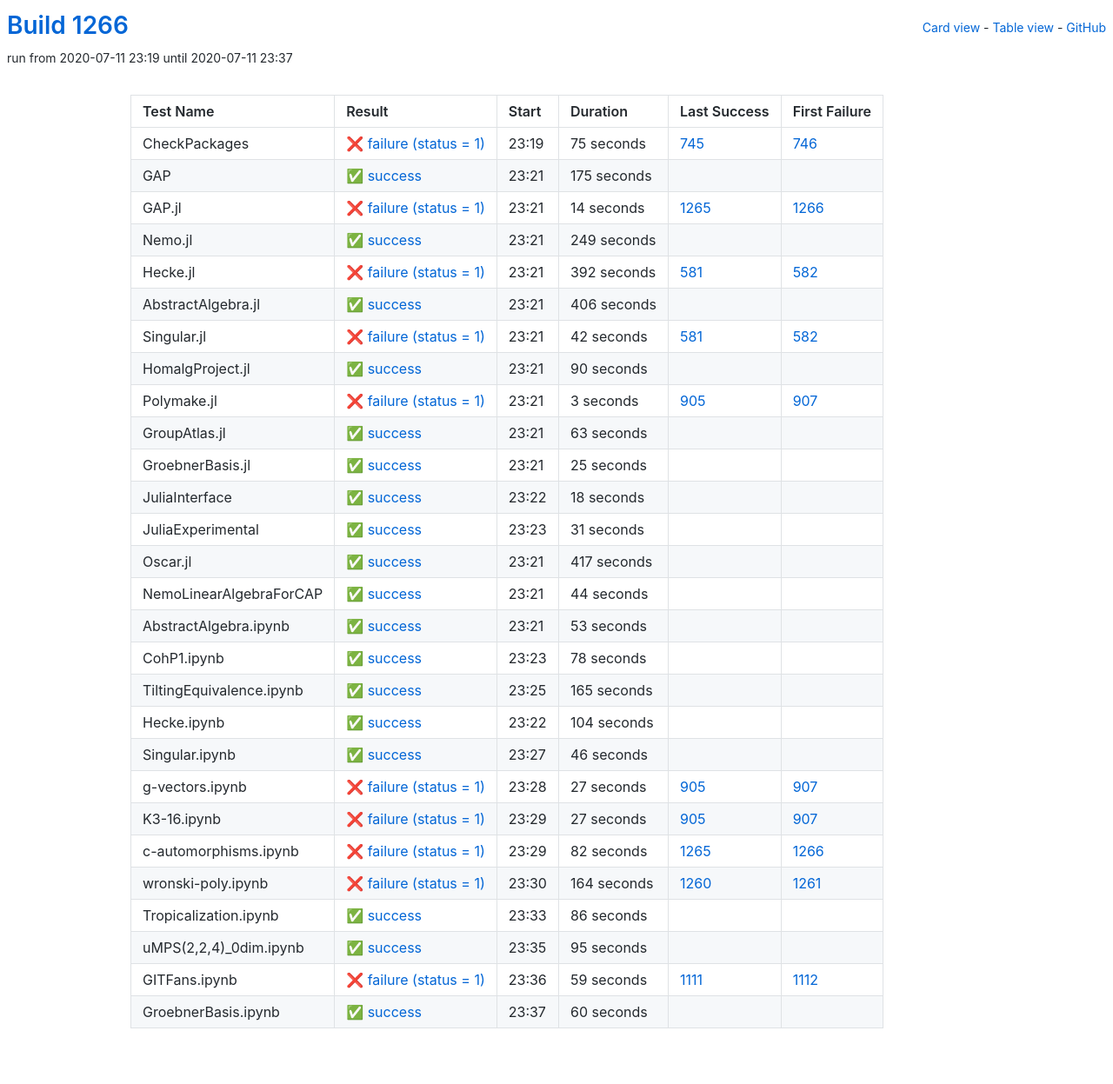
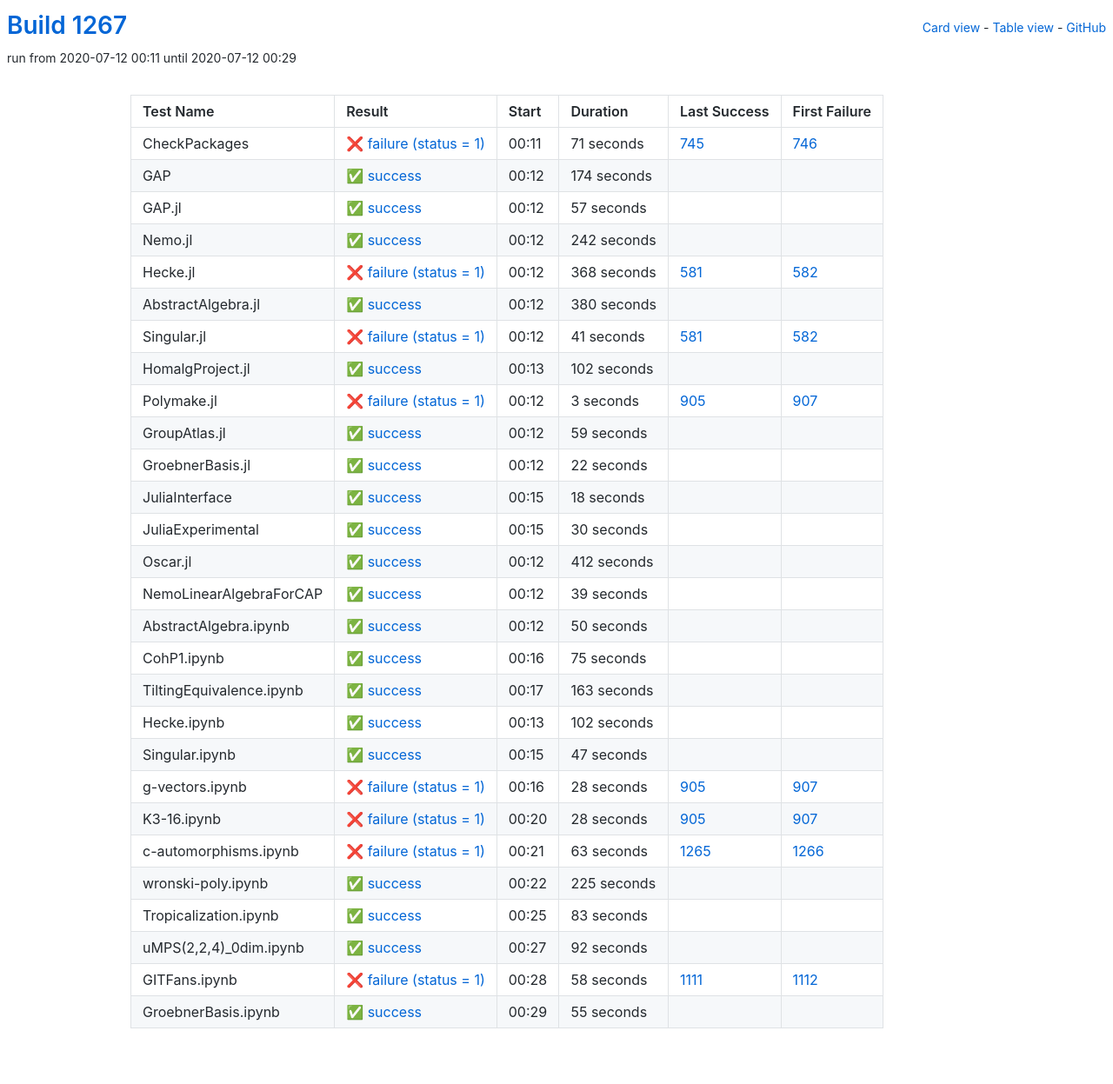
Before and after one commit to oscar-system/oscar-ci-status-1.4, a Jekyll site: the page built from table.html, in a window 1280 px wide. Shown: the whole page at 87% size. Built offline with Jekyll 4.4.1, drawn with Linux system fonts in a browser that asks for light colours.

Commit message:
Build #1267

```diff
--- a/_data/ci.yml
+++ b/_data/ci.yml
@@ -1,6 +1,6 @@
 ---
-build: 1266
-build_url: https://oscarci.mathematik.uni-kl.de/job/oscar-julia-1.4/1266/
+build: 1267
+build_url: https://oscarci.mathematik.uni-kl.de/job/oscar-julia-1.4/1267/
 job: oscar-julia-1.4
 organization: oscar-system
 repo: oscar-ci-status-1.4
@@ -8,104 +8,104 @@ repourl: https://github.com/oscar-system/oscar-ci-status-1.4
 tests:
 - name: CheckPackages
   id: checkpackages
-  log: https://oscarci.mathematik.uni-kl.de/job/oscar-julia-1.4/1266/artifact/logs/build-1266/CheckPackages.log
-  start: 2020-07-11 23:19
+  log: https://oscarci.mathematik.uni-kl.de/job/oscar-julia-1.4/1267/artifact/logs/build-1267/CheckPackages.log
+  start: 2020-07-12 00:11
   success: false
   exitcode: 1
   status: failure
-  duration: 75
+  duration: 71
   last_success: 745
   last_success_url: https://oscarci.mathematik.uni-kl.de/job/oscar-julia-1.4/745/
   first_failure: 746
   first_failure_url: https://oscarci.mathematik.uni-kl.de/job/oscar-julia-1.4/746/
 - name: GAP
   id: gap
-  log: https://oscarci.mathematik.uni-kl.de/job/oscar-julia-1.4/1266/artifact/logs/build-1266/GAP.log
-  start: 2020-07-11 23:21
+  log: https://oscarci.mathematik.uni-kl.de/job/oscar-julia-1.4/1267/artifact/logs/build-1267/GAP.log
+  start: 2020-07-12 00:12
   success: true
   exitcode: 0
   status: success
-  duration: 175
+  duration: 174
   last_success: false
   last_success_url:
   first_failure: false
   first_failure_url:
 - name: GAP.jl
   id: gap-jl
-  log: https://oscarci.mathematik.uni-kl.de/job/oscar-julia-1.4/1266/artifact/logs/build-1266/GAP.jl.log
-  start: 2020-07-11 23:21
-  success: false
-  exitcode: 1
-  status: failure
-  duration: 14
-  last_success: 1265
-  last_success_url: https://oscarci.mathematik.uni-kl.de/job/oscar-julia-1.4/1265/
-  first_failure: 1266
-  first_failure_url: https://oscarci.mathematik.uni-kl.de/job/oscar-julia-1.4/1266/
-- name: Nemo.jl
-  id: nemo-jl
-  log: https://oscarci.mathematik.uni-kl.de/job/oscar-julia-1.4/1266/artifact/logs/build-1266/Nemo.jl.log
-  start: 2020-07-11 23:21
+  log: https://oscarci.mathematik.uni-kl.de/job/oscar-julia-1.4/1267/artifact/logs/build-1267/GAP.jl.log
+  start: 2020-07-12 00:12
   success: true
   exitcode: 0
   status: success
-  duration: 249
+  duration: 57
+  last_success: false
+  last_success_url:
+  first_failure: false
+  first_failure_url:
+- name: Nemo.jl
+  id: nemo-jl
+  log: https://oscarci.mathematik.uni-kl.de/job/oscar-julia-1.4/1267/artifact/logs/build-1267/Nemo.jl.log
+  start: 2020-07-12 00:12
+  success: true
+  exitcode: 0
+  status: success
+  duration: 242
   last_success: false
   last_success_url:
   first_failure: false
   first_failure_url:
 - name: Hecke.jl
   id: hecke-jl
-  log: https://oscarci.mathematik.uni-kl.de/job/oscar-julia-1.4/1266/artifact/logs/build-1266/Hecke.jl.log
-  start: 2020-07-11 23:21
+  log: https://oscarci.mathematik.uni-kl.de/job/oscar-julia-1.4/1267/artifact/logs/build-1267/Hecke.jl.log
+  start: 2020-07-12 00:12
   success: false
   exitcode: 1
   status: failure
-  duration: 392
+  duration: 368
   last_success: 581
   last_success_url: https://oscarci.mathematik.uni-kl.de/job/oscar-julia-1.4/581/
   first_failure: 582
   first_failure_url: https://oscarci.mathematik.uni-kl.de/job/oscar-julia-1.4/582/
 - name: AbstractAlgebra.jl
   id: abstractalgebra-jl
-  log: https://oscarci.mathematik.uni-kl.de/job/oscar-julia-1.4/1266/artifact/logs/build-1266/AbstractAlgebra.jl.log
-  start: 2020-07-11 23:21
+  log: https://oscarci.mathematik.uni-kl.de/job/oscar-julia-1.4/1267/artifact/logs/build-1267/AbstractAlgebra.jl.log
+  start: 2020-07-12 00:12
   success: true
   exitcode: 0
   status: success
-  duration: 406
+  duration: 380
   last_success: false
   last_success_url:
   first_failure: false
   first_failure_url:
 - name: Singular.jl
   id: singular-jl
-  log: https://oscarci.mathematik.uni-kl.de/job/oscar-julia-1.4/1266/artifact/logs/build-1266/Singular.jl.log
-  start: 2020-07-11 23:21
+  log: https://oscarci.mathematik.uni-kl.de/job/oscar-julia-1.4/1267/artifact/logs/build-1267/Singular.jl.log
+  start: 2020-07-12 00:12
   success: false
   exitcode: 1
   status: failure
-  duration: 42
+  duration: 41
   last_success: 581
   last_success_url: https://oscarci.mathematik.uni-kl.de/job/oscar-julia-1.4/581/
   first_failure: 582
   first_failure_url: https://oscarci.mathematik.uni-kl.de/job/oscar-julia-1.4/582/
 - name: HomalgProject.jl
   id: homalgproject-jl
-  log: https://oscarci.mathematik.uni-kl.de/job/oscar-julia-1.4/1266/artifact/logs/build-1266/HomalgProject.jl.log
-  start: 2020-07-11 23:21
+  log: https://oscarci.mathematik.uni-kl.de/job/oscar-julia-1.4/1267/artifact/logs/build-1267/HomalgProject.jl.log
+  start: 2020-07-12 00:13
   success: true
   exitcode: 0
   status: success
-  duration: 90
+  duration: 102
   last_success: false
   last_success_url:
   first_failure: false
   first_failure_url:
 - name: Polymake.jl
   id: polymake-jl
-  log: https://oscarci.mathematik.uni-kl.de/job/oscar-julia-1.4/1266/artifact/logs/build-1266/Polymake.jl.log
-  start: 2020-07-11 23:21
+  log: https://oscarci.mathematik.uni-kl.de/job/oscar-julia-1.4/1267/artifact/logs/build-1267/Polymake.jl.log
+  start: 2020-07-12 00:12
   success: false
   exitcode: 1
   status: failure
@@ -116,32 +116,32 @@ tests:
   first_failure_url: https://oscarci.mathematik.uni-kl.de/job/oscar-julia-1.4/907/
 - name: GroupAtlas.jl
   id: groupatlas-jl
-  log: https://oscarci.mathematik.uni-kl.de/job/oscar-julia-1.4/1266/artifact/logs/build-1266/GroupAtlas.jl.log
-  start: 2020-07-11 23:21
+  log: https://oscarci.mathematik.uni-kl.de/job/oscar-julia-1.4/1267/artifact/logs/build-1267/GroupAtlas.jl.log
+  start: 2020-07-12 00:12
   success: true
   exitcode: 0
   status: success
-  duration: 63
+  duration: 59
   last_success: false
   last_success_url:
   first_failure: false
   first_failure_url:
 - name: GroebnerBasis.jl
   id: groebnerbasis-jl
-  log: https://oscarci.mathematik.uni-kl.de/job/oscar-julia-1.4/1266/artifact/logs/build-1266/GroebnerBasis.jl.log
-  start: 2020-07-11 23:21
+  log: https://oscarci.mathematik.uni-kl.de/job/oscar-julia-1.4/1267/artifact/logs/build-1267/GroebnerBasis.jl.log
+  start: 2020-07-12 00:12
   success: true
   exitcode: 0
   status: success
-  duration: 25
+  duration: 22
   last_success: false
   last_success_url:
   first_failure: false
   first_failure_url:
 - name: JuliaInterface
   id: juliainterface
-  log: https://oscarci.mathematik.uni-kl.de/job/oscar-julia-1.4/1266/artifact/logs/build-1266/JuliaInterface.log
-  start: 2020-07-11 23:22
+  log: https://oscarci.mathematik.uni-kl.de/job/oscar-julia-1.4/1267/artifact/logs/build-1267/JuliaInterface.log
+  start: 2020-07-12 00:15
   success: true
   exitcode: 0
   status: success
@@ -152,192 +152,192 @@ tests:
   first_failure_url:
 - name: JuliaExperimental
   id: juliaexperimental
-  log: https://oscarci.mathematik.uni-kl.de/job/oscar-julia-1.4/1266/artifact/logs/build-1266/JuliaExperimental.log
-  start: 2020-07-11 23:23
+  log: https://oscarci.mathematik.uni-kl.de/job/oscar-julia-1.4/1267/artifact/logs/build-1267/JuliaExperimental.log
+  start: 2020-07-12 00:15
   success: true
   exitcode: 0
   status: success
-  duration: 31
+  duration: 30
   last_success: false
   last_success_url:
   first_failure: false
   first_failure_url:
 - name: Oscar.jl
   id: oscar-jl
-  log: https://oscarci.mathematik.uni-kl.de/job/oscar-julia-1.4/1266/artifact/logs/build-1266/Oscar.jl.log
-  start: 2020-07-11 23:21
+  log: https://oscarci.mathematik.uni-kl.de/job/oscar-julia-1.4/1267/artifact/logs/build-1267/Oscar.jl.log
+  start: 2020-07-12 00:12
   success: true
   exitcode: 0
   status: success
-  duration: 417
+  duration: 412
   last_success: false
   last_success_url:
   first_failure: false
   first_failure_url:
 - name: NemoLinearAlgebraForCAP
   id: nemolinearalgebraforcap
-  log: https://oscarci.mathematik.uni-kl.de/job/oscar-julia-1.4/1266/artifact/logs/build-1266/NemoLinearAlgebraForCAP.log
-  start: 2020-07-11 23:21
+  log: https://oscarci.mathematik.uni-kl.de/job/oscar-julia-1.4/1267/artifact/logs/build-1267/NemoLinearAlgebraForCAP.log
+  start: 2020-07-12 00:12
   success: true
   exitcode: 0
   status: success
-  duration: 44
+  duration: 39
   last_success: false
   last_success_url:
   first_failure: false
   first_failure_url:
 - name: AbstractAlgebra.ipynb
   id: abstractalgebra-ipynb
-  log: https://oscarci.mathematik.uni-kl.de/job/oscar-julia-1.4/1266/artifact/logs/build-1266/AbstractAlgebra.ipynb.log
-  start: 2020-07-11 23:21
+  log: https://oscarci.mathematik.uni-kl.de/job/oscar-julia-1.4/1267/artifact/logs/build-1267/AbstractAlgebra.ipynb.log
+  start: 2020-07-12 00:12
   success: true
   exitcode: 0
   status: success
-  duration: 53
+  duration: 50
   last_success: false
   last_success_url:
   first_failure: false
   first_failure_url:
 - name: CohP1.ipynb
   id: cohp1-ipynb
-  log: https://oscarci.mathematik.uni-kl.de/job/oscar-julia-1.4/1266/artifact/logs/build-1266/CohP1.ipynb.log
-  start: 2020-07-11 23:23
+  log: https://oscarci.mathematik.uni-kl.de/job/oscar-julia-1.4/1267/artifact/logs/build-1267/CohP1.ipynb.log
+  start: 2020-07-12 00:16
   success: true
   exitcode: 0
   status: success
-  duration: 78
+  duration: 75
   last_success: false
   last_success_url:
   first_failure: false
   first_failure_url:
 - name: TiltingEquivalence.ipynb
   id: tiltingequivalence-ipynb
-  log: https://oscarci.mathematik.uni-kl.de/job/oscar-julia-1.4/1266/artifact/logs/build-1266/TiltingEquivalence.ipynb.log
-  start: 2020-07-11 23:25
+  log: https://oscarci.mathematik.uni-kl.de/job/oscar-julia-1.4/1267/artifact/logs/build-1267/TiltingEquivalence.ipynb.log
+  start: 2020-07-12 00:17
   success: true
   exitcode: 0
   status: success
-  duration: 165
+  duration: 163
   last_success: false
   last_success_url:
   first_failure: false
   first_failure_url:
 - name: Hecke.ipynb
   id: hecke-ipynb
-  log: https://oscarci.mathematik.uni-kl.de/job/oscar-julia-1.4/1266/artifact/logs/build-1266/Hecke.ipynb.log
-  start: 2020-07-11 23:22
+  log: https://oscarci.mathematik.uni-kl.de/job/oscar-julia-1.4/1267/artifact/logs/build-1267/Hecke.ipynb.log
+  start: 2020-07-12 00:13
   success: true
   exitcode: 0
   status: success
-  duration: 104
+  duration: 102
   last_success: false
   last_success_url:
   first_failure: false
   first_failure_url:
 - name: Singular.ipynb
   id: singular-ipynb
-  log: https://oscarci.mathematik.uni-kl.de/job/oscar-julia-1.4/1266/artifact/logs/build-1266/Singular.ipynb.log
-  start: 2020-07-11 23:27
+  log: https://oscarci.mathematik.uni-kl.de/job/oscar-julia-1.4/1267/artifact/logs/build-1267/Singular.ipynb.log
+  start: 2020-07-12 00:15
   success: true
   exitcode: 0
   status: success
-  duration: 46
+  duration: 47
   last_success: false
   last_success_url:
   first_failure: false
   first_failure_url:
 - name: g-vectors.ipynb
   id: g-vectors-ipynb
-  log: https://oscarci.mathematik.uni-kl.de/job/oscar-julia-1.4/1266/artifact/logs/build-1266/g-vectors.ipynb.log
-  start: 2020-07-11 23:28
+  log: https://oscarci.mathematik.uni-kl.de/job/oscar-julia-1.4/1267/artifact/logs/build-1267/g-vectors.ipynb.log
+  start: 2020-07-12 00:16
   success: false
   exitcode: 1
   status: failure
-  duration: 27
+  duration: 28
   last_success: 905
   last_success_url: https://oscarci.mathematik.uni-kl.de/job/oscar-julia-1.4/905/
   first_failure: 907
   first_failure_url: https://oscarci.mathematik.uni-kl.de/job/oscar-julia-1.4/907/
 - name: K3-16.ipynb
   id: k3-16-ipynb
-  log: https://oscarci.mathematik.uni-kl.de/job/oscar-julia-1.4/1266/artifact/logs/build-1266/K3-16.ipynb.log
-  start: 2020-07-11 23:29
+  log: https://oscarci.mathematik.uni-kl.de/job/oscar-julia-1.4/1267/artifact/logs/build-1267/K3-16.ipynb.log
+  start: 2020-07-12 00:20
   success: false
   exitcode: 1
   status: failure
-  duration: 27
+  duration: 28
   last_success: 905
   last_success_url: https://oscarci.mathematik.uni-kl.de/job/oscar-julia-1.4/905/
   first_failure: 907
   first_failure_url: https://oscarci.mathematik.uni-kl.de/job/oscar-julia-1.4/907/
 - name: c-automorphisms.ipynb
   id: c-automorphisms-ipynb
-  log: https://oscarci.mathematik.uni-kl.de/job/oscar-julia-1.4/1266/artifact/logs/build-1266/c-automorphisms.ipynb.log
-  start: 2020-07-11 23:29
+  log: https://oscarci.mathematik.uni-kl.de/job/oscar-julia-1.4/1267/artifact/logs/build-1267/c-automorphisms.ipynb.log
+  start: 2020-07-12 00:21
   success: false
   exitcode: 1
   status: failure
-  duration: 82
+  duration: 63
   last_success: 1265
   last_success_url: https://oscarci.mathematik.uni-kl.de/job/oscar-julia-1.4/1265/
   first_failure: 1266
   first_failure_url: https://oscarci.mathematik.uni-kl.de/job/oscar-julia-1.4/1266/
 - name: wronski-poly.ipynb
   id: wronski-poly-ipynb
-  log: https://oscarci.mathematik.uni-kl.de/job/oscar-julia-1.4/1266/artifact/logs/build-1266/wronski-poly.ipynb.log
-  start: 2020-07-11 23:30
-  success: false
-  exitcode: 1
-  status: failure
-  duration: 164
-  last_success: 1260
-  last_success_url: https://oscarci.mathematik.uni-kl.de/job/oscar-julia-1.4/1260/
-  first_failure: 1261
-  first_failure_url: https://oscarci.mathematik.uni-kl.de/job/oscar-julia-1.4/1261/
-- name: Tropicalization.ipynb
-  id: tropicalization-ipynb
-  log: https://oscarci.mathematik.uni-kl.de/job/oscar-julia-1.4/1266/artifact/logs/build-1266/Tropicalization.ipynb.log
-  start: 2020-07-11 23:33
+  log: https://oscarci.mathematik.uni-kl.de/job/oscar-julia-1.4/1267/artifact/logs/build-1267/wronski-poly.ipynb.log
+  start: 2020-07-12 00:22
   success: true
   exitcode: 0
   status: success
-  duration: 86
+  duration: 225
+  last_success: false
+  last_success_url:
+  first_failure: false
+  first_failure_url:
+- name: Tropicalization.ipynb
+  id: tropicalization-ipynb
+  log: https://oscarci.mathematik.uni-kl.de/job/oscar-julia-1.4/1267/artifact/logs/build-1267/Tropicalization.ipynb.log
+  start: 2020-07-12 00:25
+  success: true
+  exitcode: 0
+  status: success
+  duration: 83
   last_success: false
   last_success_url:
   first_failure: false
   first_failure_url:
 - name: uMPS(2,2,4)_0dim.ipynb
   id: umps-2-2-4-0dim-ipynb
-  log: https://oscarci.mathematik.uni-kl.de/job/oscar-julia-1.4/1266/artifact/logs/build-1266/uMPS-2-2-4-_0dim.ipynb.log
-  start: 2020-07-11 23:35
+  log: https://oscarci.mathematik.uni-kl.de/job/oscar-julia-1.4/1267/artifact/logs/build-1267/uMPS-2-2-4-_0dim.ipynb.log
+  start: 2020-07-12 00:27
   success: true
   exitcode: 0
   status: success
-  duration: 95
+  duration: 92
   last_success: false
   last_success_url:
   first_failure: false
   first_failure_url:
 - name: GITFans.ipynb
   id: gitfans-ipynb
-  log: https://oscarci.mathematik.uni-kl.de/job/oscar-julia-1.4/1266/artifact/logs/build-1266/GITFans.ipynb.log
-  start: 2020-07-11 23:36
+  log: https://oscarci.mathematik.uni-kl.de/job/oscar-julia-1.4/1267/artifact/logs/build-1267/GITFans.ipynb.log
+  start: 2020-07-12 00:28
   success: false
   exitcode: 1
   status: failure
-  duration: 59
+  duration: 58
   last_success: 1111
   last_success_url: https://oscarci.mathematik.uni-kl.de/job/oscar-julia-1.4/1111/
   first_failure: 1112
   first_failure_url: https://oscarci.mathematik.uni-kl.de/job/oscar-julia-1.4/1112/
 - name: GroebnerBasis.ipynb
   id: groebnerbasis-ipynb
-  log: https://oscarci.mathematik.uni-kl.de/job/oscar-julia-1.4/1266/artifact/logs/build-1266/GroebnerBasis.ipynb.log
-  start: 2020-07-11 23:37
+  log: https://oscarci.mathematik.uni-kl.de/job/oscar-julia-1.4/1267/artifact/logs/build-1267/GroebnerBasis.ipynb.log
+  start: 2020-07-12 00:29
   success: true
   exitcode: 0
   status: success
-  duration: 60
+  duration: 55
   last_success: false
   last_success_url:
   first_failure: false
```
Also changed, not shown: README.md.
